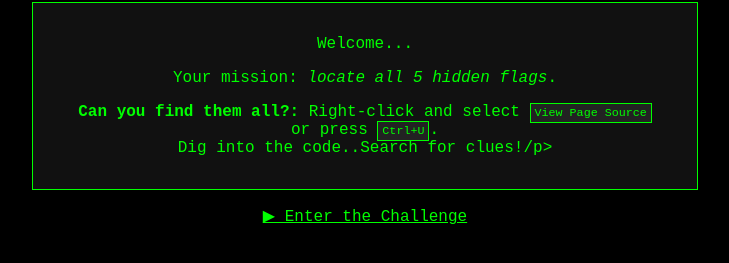
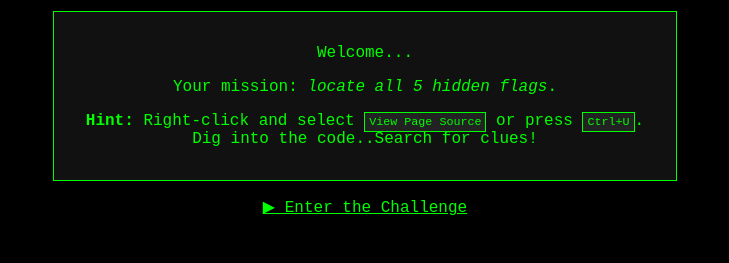
Before and after one commit to dariuscits/cw-ctf, a plain HTML site: page index.html in a window 1280 px wide. Shown: the part 327-590 px from the top of the page, without its empty margins (275-1004 px from the left). Drawn offline with Linux system fonts and the light colour scheme.

Commit message:
small text updates

```diff
--- a/index.html
+++ b/index.html
@@ -54,8 +54,8 @@
   <div class="box">
     <p>Welcome...</p>
     <p>Your mission: <em>locate all 5 hidden flags</em>.</p>
-    <p><strong>Can you find them all?:</strong> Right-click and select <kbd>View Page Source</kbd> or press <kbd>Ctrl+U</kbd>.<br>
-    Dig into the code..Search for clues!/p>
+    <p><strong>Hint:</strong> Right-click and select <kbd>View Page Source</kbd> or press <kbd>Ctrl+U</kbd>.<br>
+    Dig into the code..Search for clues!</p>
   </div>
 
   <a href="challenge1.html">▶ Enter the Challenge</a>
```
